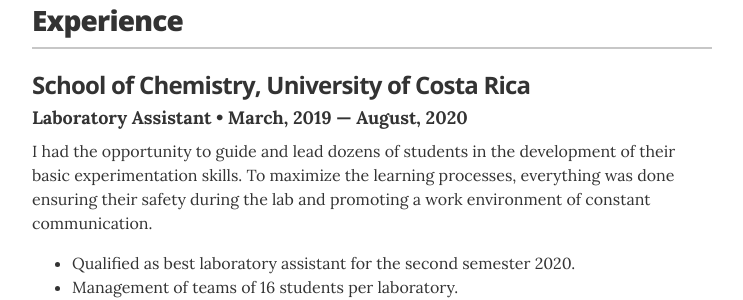
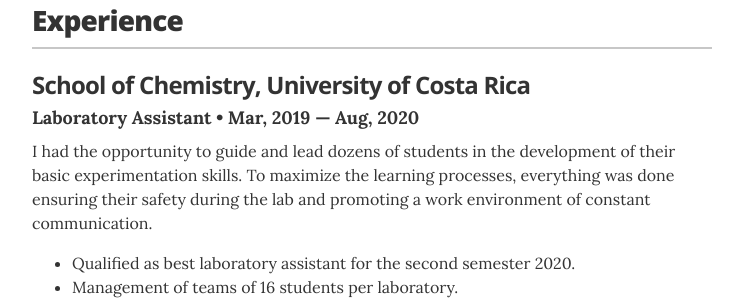
Before and after one commit to jeff0994/jeff0994.github.io, a Jekyll site: the page built from index.html, in a window 1280 px wide and 900 px high, scrolled down 445 px. Shown: the part 154-454 px from the top of the window, without its empty margins (268-1011 px from the left). Built offline with Jekyll 4.4.1, drawn with Linux system fonts in a browser that asks for light colours.

Commit message:
Update experience.yml

```diff
--- a/_data/experience.yml
+++ b/_data/experience.yml
@@ -2,7 +2,7 @@
 # VP of Global Communications
 - company: School of Chemistry, University of Costa Rica
   position: Laboratory Assistant
-  duration: March, 2019 &mdash; August, 2020
+  duration: Mar, 2019 &mdash; Aug, 2020
   summary: I had the opportunity to guide and lead dozens of students in the development of their basic experimentation skills.
            To maximize the learning processes, everything was done ensuring their safety during the lab and promoting a work environment of constant communication.<br>
            <ul class="resume-item-list"><li>Qualified as best laboratory assistant for the second semester 2020.</li><li>Management of teams of 16 students per laboratory.</li>
```
